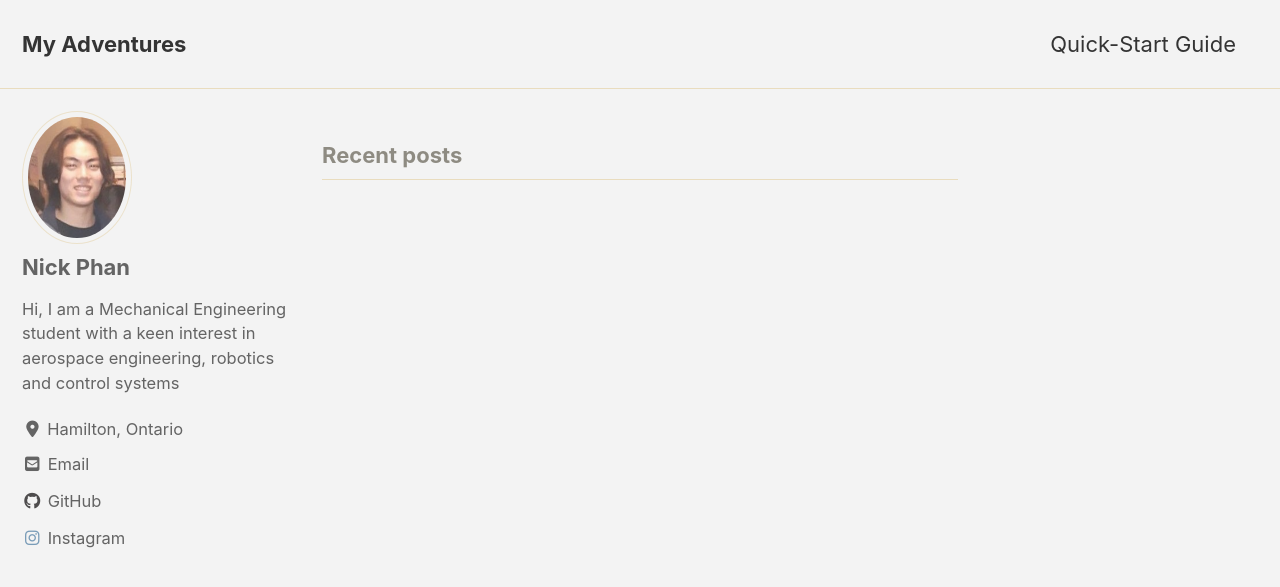
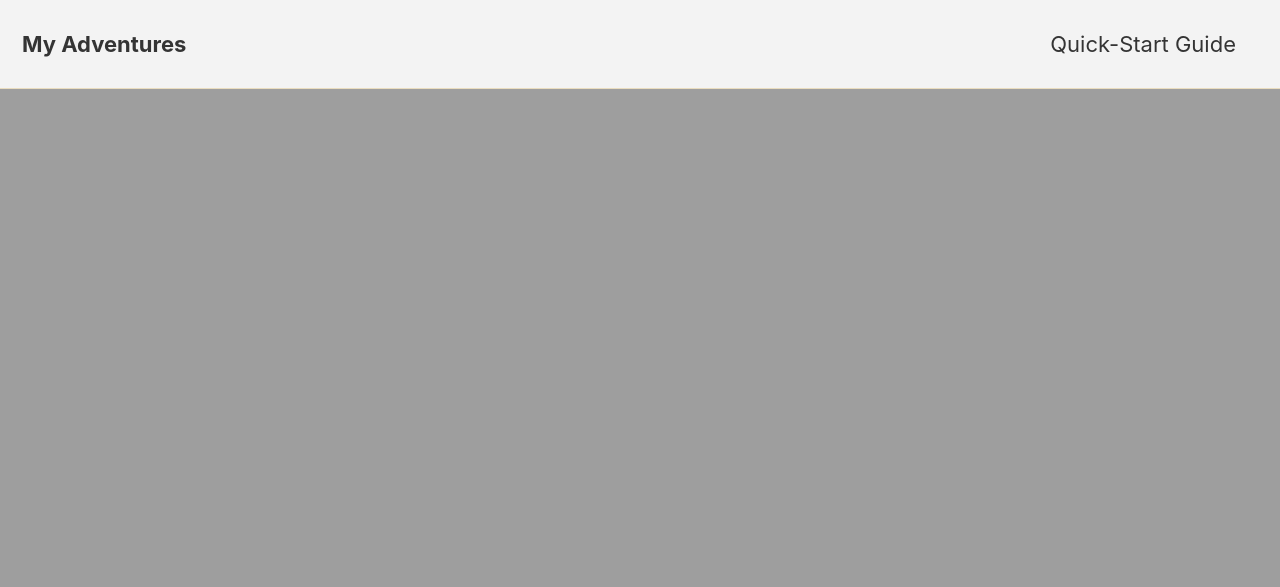
Before and after one commit to nick-5-3/nick-5-3.github.io, a Jekyll site: the page built from index.html, in a window 1280 px wide and 900 px high. Shown: the top 587 px of the window. Built offline with Jekyll 4.4.1, drawn with Linux system fonts in a browser that asks for light colours; cached includes are drawn as plain includes; nearby versions of some CDN libraries; the list of posts is cut into pages by our own code; some of the changed text lies outside the part shown.

Commit message:
add updates

```diff
--- a/_config.yml
+++ b/_config.yml
@@ -95,7 +95,7 @@ analytics:
 author:
   name             : "Nick Phan"
   avatar           : "/assets/images/profile.jpg" # path of avatar image, e.g. "/assets/images/bio-photo.jpg"
-  bio              : "Hi, I am a Mechanical Engineering student with a keen interest in aerospace engineering, robotics and control systems"
+  bio              : "Hi, I am a mechanical engineering student with a keen interest in aerospace engineering, robotics and control systems"
   location         : "Hamilton, Ontario"
   email            :
   links:
@@ -279,3 +279,10 @@ defaults:
       comments: # true
       share: true
       related: true
+
+  - scope:
+      path: ""
+      type: pages
+    values:
+      layout: single
+      author_profile: true
--- a/index.html
+++ b/index.html
@@ -1,4 +1,6 @@
 ---
 layout: home
 author_profile: true
+header:
+  image: "/assets/images/rocket.jpg_fit=scale"
 ---
```
Also changed, not shown: 1 other file.
